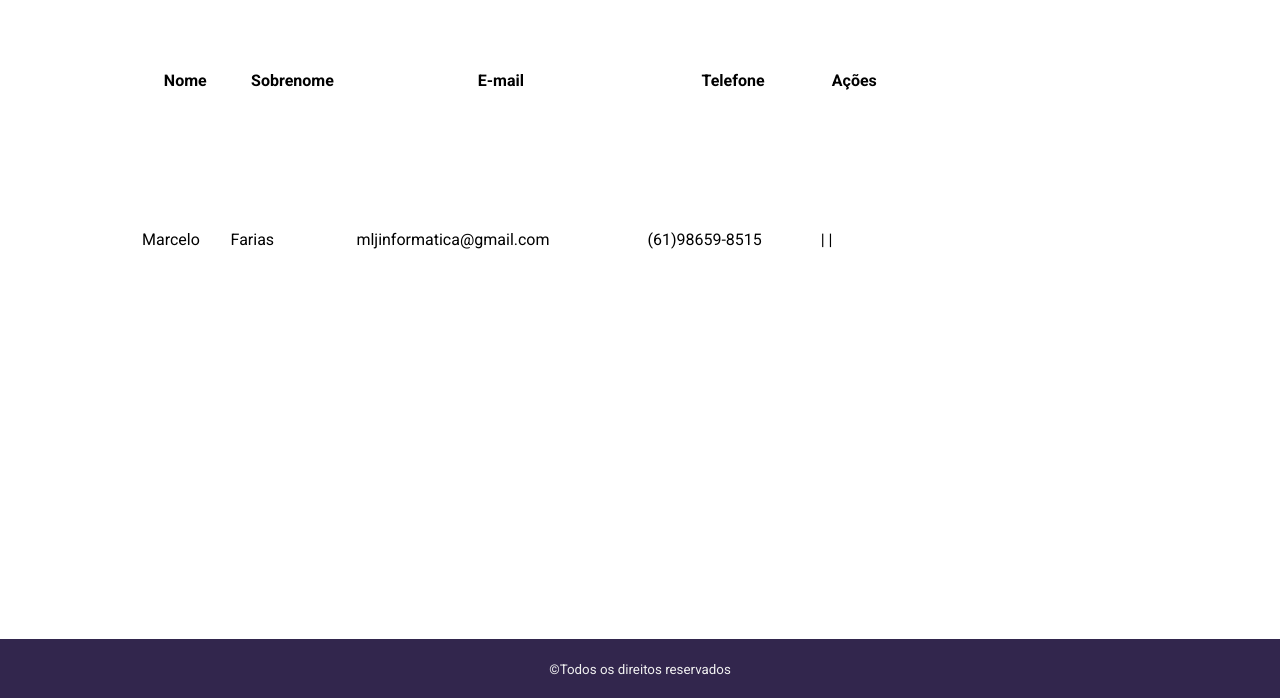
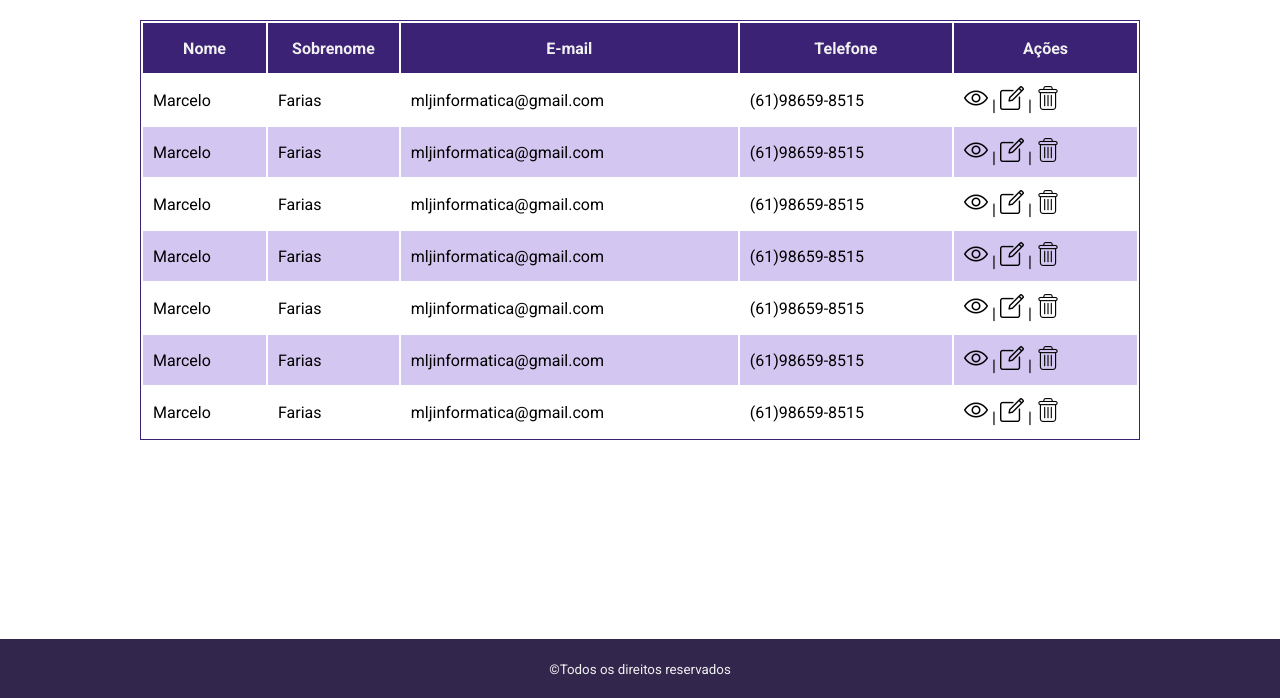
Before and after one commit to Tiagoksio/_CRUD_com_php, a PHP site: page /selecao.php in a window 1280 px wide. Shown: the part 102-800 px from the top of the page. Run offline with PHP 8.4, Linux system fonts and the light colour scheme.

Commit message:
tables para os selects

```diff
--- /dev/null
+++ b/css/selection.css
@@ -0,0 +1,31 @@
+.container {
+    display: flex;
+    flex-direction: column;
+
+    margin: 20px auto 1px auto;
+
+}
+
+table {
+    border: solid 1px #3b2275;
+}
+
+thead {
+    background-color: #3b2275;
+    color: #f1f1f1;
+    width: 80px;
+    height: 50px;
+}
+
+td {
+    padding: 10px;
+}
+
+td img {
+    margin: 1px auto;
+    justify-content: center;
+}
+
+tr:nth-child(even) {
+    background-color: #d3c6f0;
+}
--- a/selecao.php
+++ b/selecao.php
@@ -7,6 +7,7 @@
     <title>Projeto - CRUD</title>
     <!-- styles -->
     <link rel="stylesheet" href="css/styles.css">
+    <link rel="stylesheet" href="css/selection.css">
     <!-- fonts -->
     <link rel="preconnect" href="https://fonts.googleapis.com">
     <link rel="preconnect" href="https://fonts.gstatic.com" crossorigin>
@@ -20,6 +21,7 @@
     <!--tabela de seleção de usuários-->
     <div class="container">
         <table>
+            <thead>
                 <tr>
                     <th>Nome</th>
                     <th>Sobrenome</th>
@@ -27,16 +29,86 @@
                     <th>Telefone</th>
                     <th>Ações</th>
                 </tr>
+            </thead>
+            <tbody>
                 <tr>
                     <td>Marcelo</td>
                     <td>Farias</td>
                     <td>mljinformatica@gmail.com</td>
                     <td>(61)98659-8515</td>
                     <td>
-                    <i class="fas fa-eye"></i> |
-                    <i class="fas fa-user-edit"></i> |
-                    <i class="fas fa-user-times"></i></td>
+                        <img src="icons\005-show.png" alt="mostrar"> |
+                        <img src="icons\001-editing.png" alt="editar"></i> |
+                        <img src="icons\006-delete.png" alt="deletar"></i>
+                    </td>
                 </tr>
+                <tr>
+                    <td>Marcelo</td>
+                    <td>Farias</td>
+                    <td>mljinformatica@gmail.com</td>
+                    <td>(61)98659-8515</td>
+                    <td>
+                        <img src="icons\005-show.png" alt="mostrar"> |
+                        <img src="icons\001-editing.png" alt="editar"> |
+                        <img src="icons\006-delete.png" alt="deletar">
+                    </td>
+                </tr>
+                <tr>
+                    <td>Marcelo</td>
+                    <td>Farias</td>
+                    <td>mljinformatica@gmail.com</td>
+                    <td>(61)98659-8515</td>
+                    <td>
+                        <img src="icons\005-show.png" alt="mostrar"> |
+                        <img src="icons\001-editing.png" alt="editar"> |
+                        <img src="icons\006-delete.png" alt="deletar">
+                    </td>
+                </tr>
+                <tr>
+                    <td>Marcelo</td>
+                    <td>Farias</td>
+                    <td>mljinformatica@gmail.com</td>
+                    <td>(61)98659-8515</td>
+                    <td>
+                        <img src="icons\005-show.png" alt="mostrar"> |
+                        <img src="icons\001-editing.png" alt="editar"> |
+                        <img src="icons\006-delete.png" alt="deletar">
+                    </td>
+                </tr>
+                <tr>
+                    <td>Marcelo</td>
+                    <td>Farias</td>
+                    <td>mljinformatica@gmail.com</td>
+                    <td>(61)98659-8515</td>
+                    <td>
+                        <img src="icons\005-show.png" alt="mostrar"> |
+                        <img src="icons\001-editing.png" alt="editar"> |
+                        <img src="icons\006-delete.png" alt="deletar">
+                    </td>
+                </tr>
+                <tr>
+                    <td>Marcelo</td>
+                    <td>Farias</td>
+                    <td>mljinformatica@gmail.com</td>
+                    <td>(61)98659-8515</td>
+                    <td>
+                        <img src="icons\005-show.png" alt="mostrar"> |
+                        <img src="icons\001-editing.png" alt="editar"> |
+                        <img src="icons\006-delete.png" alt="deletar">
+                    </td>
+                </tr>
+                <tr>
+                    <td>Marcelo</td>
+                    <td>Farias</td>
+                    <td>mljinformatica@gmail.com</td>
+                    <td>(61)98659-8515</td>
+                    <td>
+                        <img src="icons\005-show.png" alt="mostrar"> |
+                        <img src="icons\001-editing.png" alt="editar"> |
+                        <img src="icons\006-delete.png" alt="deletar">
+                    </td>
+                </tr>
+            </tbody>
         </table>
     </div>
 
```
Lines whose indentation alone changed are shown as unchanged.
